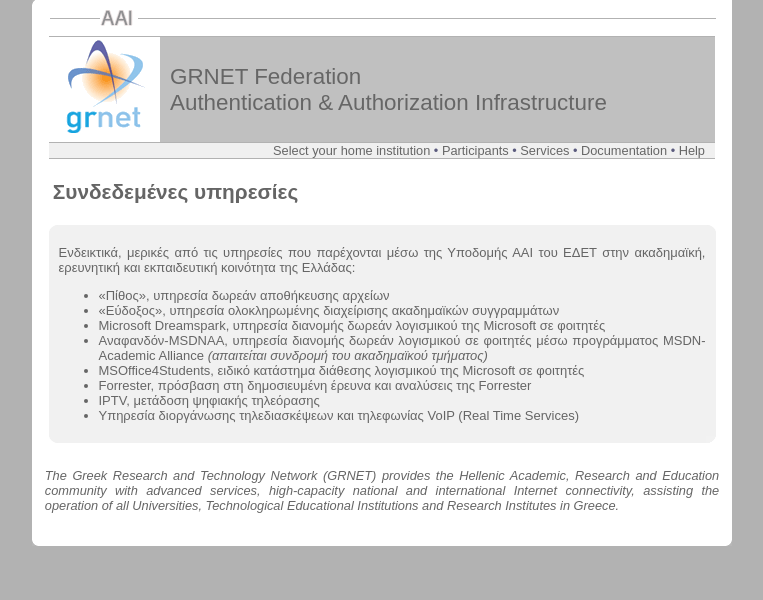
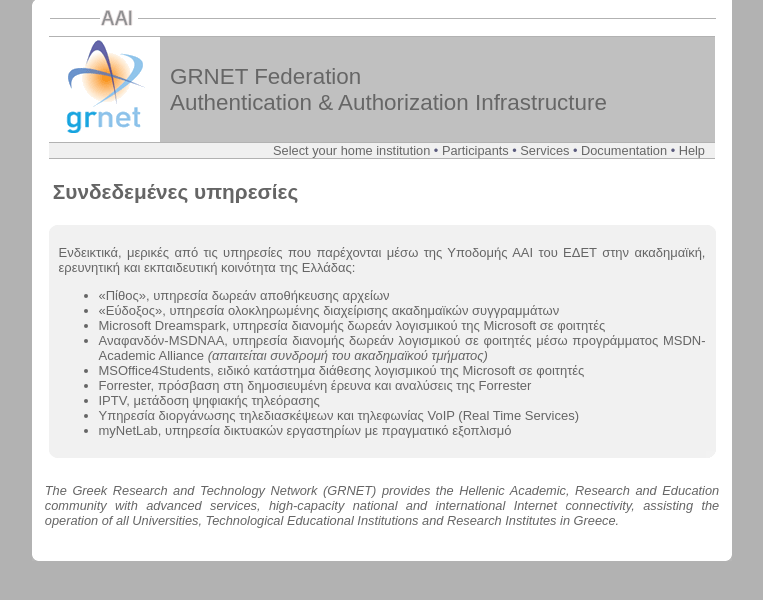
Before and after one commit to hpcugent/django-wayf, a Django app: template templates/el/services.html in a window 1280 px wide. Shown: the part 31-631 px from the top of the page, without its empty margins (258-1021 px from the left). Run offline with Django 3.2, Linux system fonts and the light colour scheme; the template is opened without the code that fills it, so the values that code supplies are empty.

Commit message:
Add myNetLab

```diff
--- a/templates/el/services.html
+++ b/templates/el/services.html
@@ -15,5 +15,6 @@
 <li><a href="http://forrester.grnet.gr/">Forrester</a>, πρόσβαση στη δημοσιευμένη έρευνα και αναλύσεις της Forrester</li>
 <li><a href="http://iptv.grnet.gr/">IPTV</a>, μετάδοση ψηφιακής τηλεόρασης</li>
 <li><a href="http://rts.grnet.gr/">Υπηρεσία διοργάνωσης τηλεδιασκέψεων</a> και τηλεφωνίας VoIP (Real Time Services)</li>
+<li><a href="http://mynetlab.grnet.gr/">myNetLab</a>, υπηρεσία δικτυακών εργαστηρίων με πραγματικό εξοπλισμό</li>
 </ul>
 {% endblock %}
--- a/templates/en-us/services.html
+++ b/templates/en-us/services.html
@@ -13,5 +13,6 @@
 <li><a href="http://forrester.grnet.gr/">Forrester</a>, free access to Forrester Research's research papers</li>
 <li><a href="http://iptv.grnet.gr/">IPTV</a>, digital television broadcasting</li>
 <li><a href="http://rts.grnet.gr/">Teleconference service</a> Voice-over-IP &amp; real-time services)</li>
+<li><a href="http://mynetlab.grnet.gr/">myNetLab</a>, networking labs using real hardware</li>
 </ul>
 {% endblock %}
```
